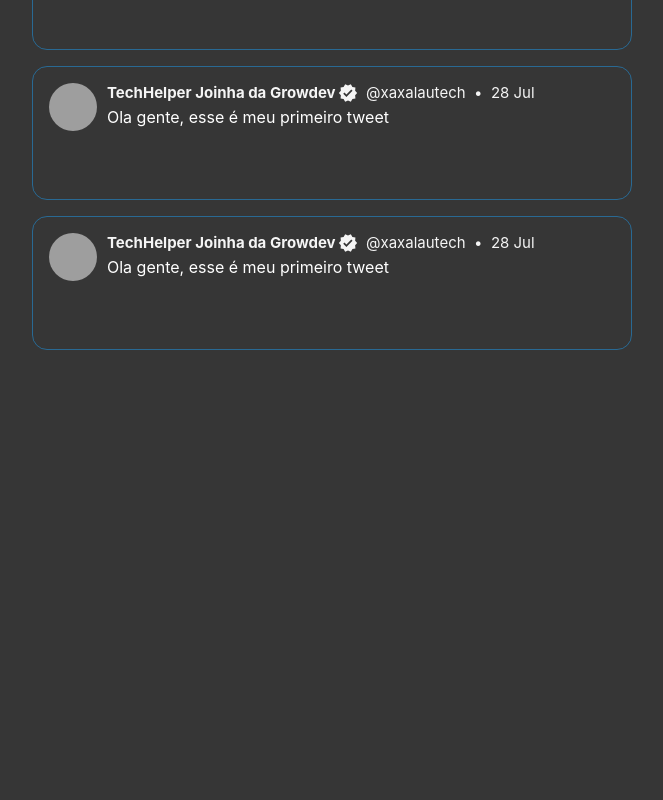
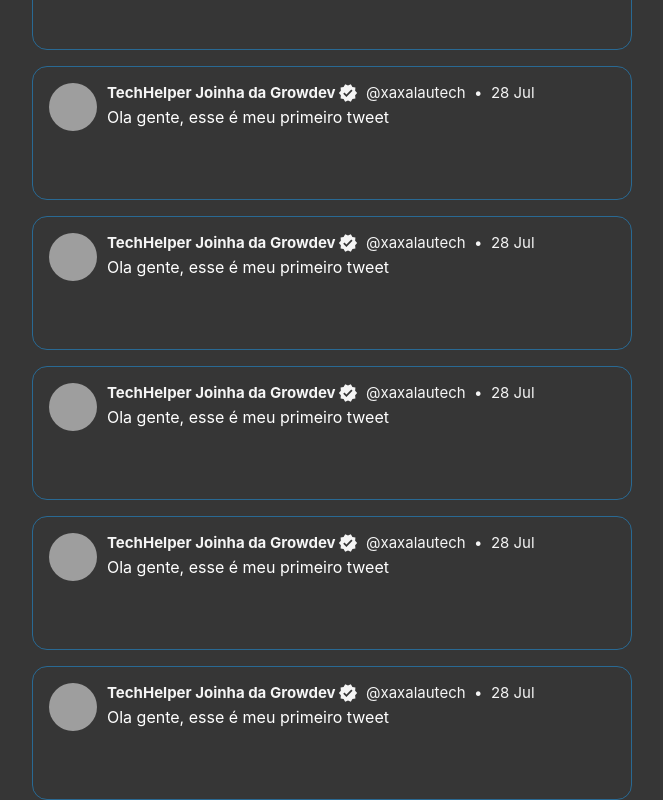
Before and after one commit to leticialealperez/twitter-react, a React (Create React App) app: page / in a window 1280 px wide. Shown: the part 290-1090 px from the top of the page, without its empty margins (308-971 px from the left). Before the commit the page ends 800 px from the top, so only its background shows below. Built offline with nearby package versions, Linux system fonts and the light colour scheme; grey boxes are pictures that could not be loaded.

Commit message:
add redux

```diff
--- a/package.json
+++ b/package.json
@@ -7,6 +7,7 @@
     "@emotion/styled": "^11.9.3",
     "@mui/icons-material": "^5.8.4",
     "@mui/material": "^5.9.2",
+    "@reduxjs/toolkit": "^1.8.3",
     "@testing-library/jest-dom": "^5.16.4",
     "@testing-library/react": "^13.3.0",
     "@testing-library/user-event": "^13.5.0",
--- a/src/components/Timeline/Timeline.tsx
+++ b/src/components/Timeline/Timeline.tsx
@@ -12,6 +12,9 @@ const Timeline: React.FC = () => {
       <Tweet />
       <Tweet />
       <Tweet />
+      <Tweet />
+      <Tweet />
+      <Tweet />
     </TimelineStyled>
   );
 };
```
Also changed, not shown: 1 other file (tests, documents, lock files or other folders).
